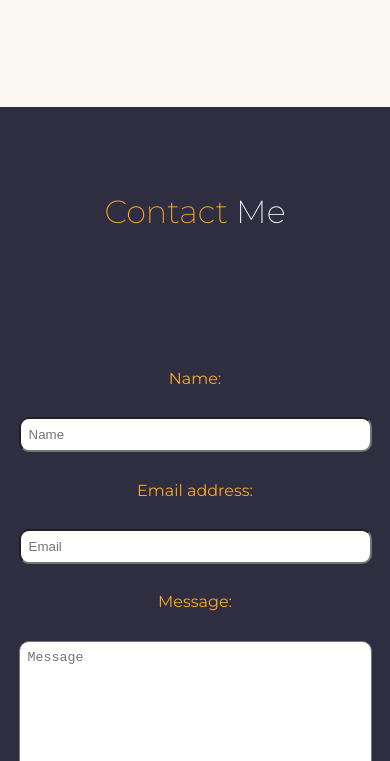
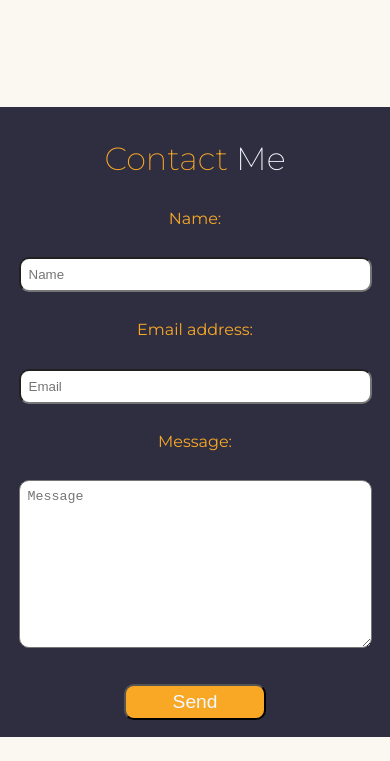
Before and after one commit to Nasimkrm/Portfolio, a website: page cv.html in a window 390 px wide. Shown: the part 3787-4548 px from the top of the page. Drawn offline with nearby package versions, Linux system fonts and the light colour scheme.

Commit message:
Add responsive styles

```diff
--- a/public/styles.css
+++ b/public/styles.css
@@ -262,6 +262,7 @@ a:hover {
   color: #F9A826;
   background-color:#2F2E41;
   height: 100vh;
+  min-height: fit-content;
 
 
 }
```
